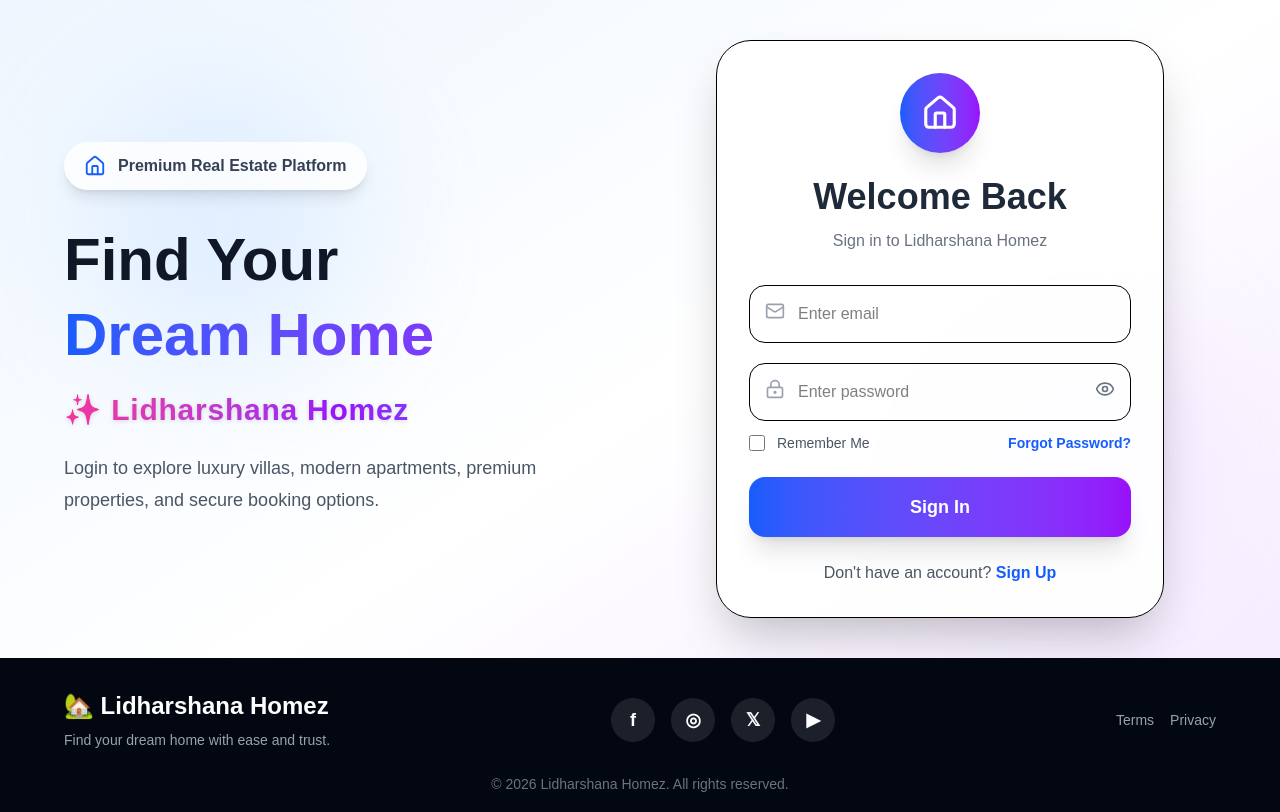
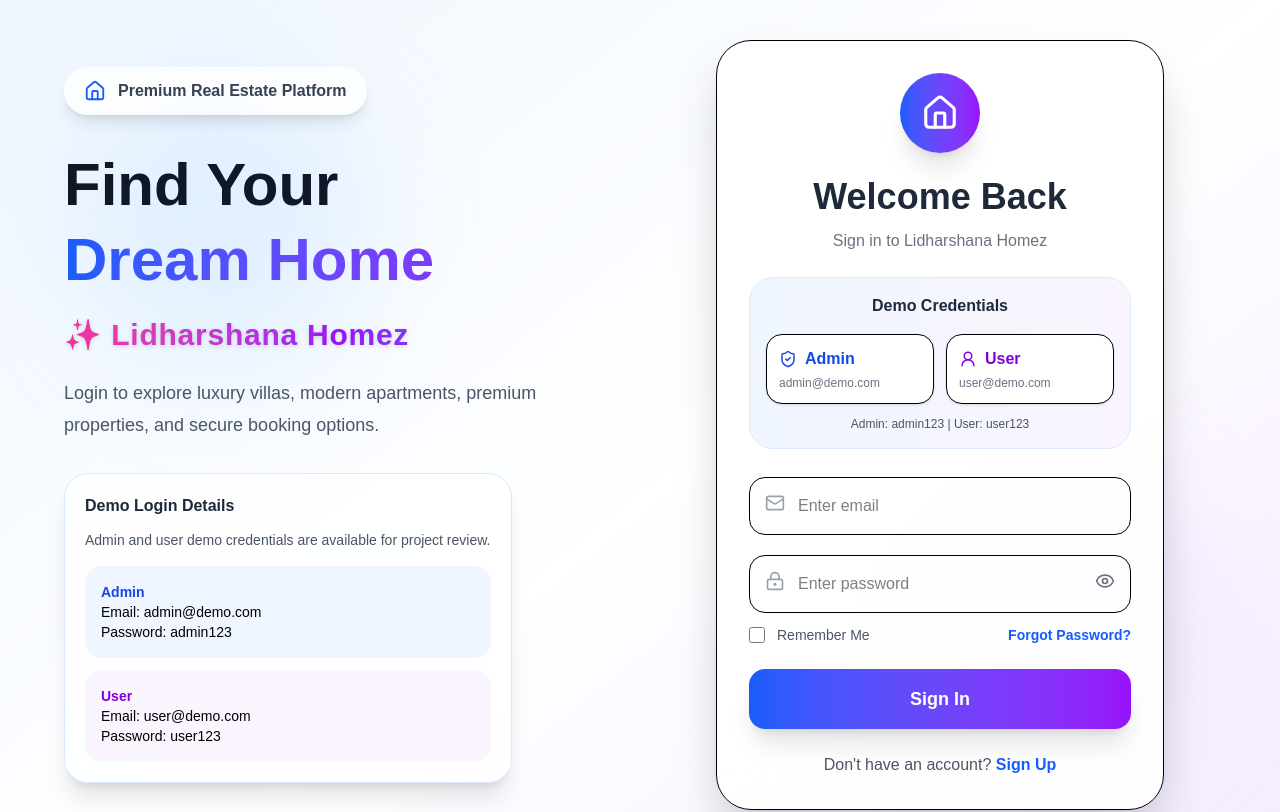
Before and after one commit to sathyasweety3573-max/Real-Estate-Frontend, a React (Vite) app: page /login in a window 1280 px wide. Shown: the top 812 px of the page. Built offline with nearby package versions, Linux system fonts and the light colour scheme.

Commit message:
Demo Credentials

```diff
--- a/src/App.jsx
+++ b/src/App.jsx
@@ -30,25 +30,75 @@ import ProtectedRoute from "./components/ProtectedRoute";
 import { AuthContext } from "./context/AuthContext";
 
 export default function App() {
-  const { loading } = useContext(AuthContext);
+  const { loading, user } =
+    useContext(AuthContext);
 
   if (loading) {
-    return null;
+    return (
+      <div className="min-h-screen flex items-center justify-center bg-gradient-to-br from-blue-50 via-white to-purple-100">
+        <div className="bg-white rounded-3xl shadow-xl px-10 py-8 text-center">
+          <div className="w-14 h-14 border-4 border-blue-600 border-t-transparent rounded-full animate-spin mx-auto"></div>
+
+          <p className="mt-5 text-gray-700 font-bold">
+            Loading App...
+          </p>
+        </div>
+      </div>
+    );
   }
+
+  const loggedUser =
+    user?.user || user;
+
+  const defaultRedirect =
+    loggedUser?.role === "admin"
+      ? "/admin"
+      : loggedUser
+      ? "/home"
+      : "/login";
 
   return (
     <BrowserRouter>
       <Routes>
-        {/* SITE OPEN FIRST PAGE */}
+        {/* DEFAULT PAGE */}
         <Route
           path="/"
-          element={<Navigate to="/login" replace />}
+          element={
+            <Navigate
+              to={defaultRedirect}
+              replace
+            />
+          }
         />
 
-        {/* AUTH */}
-        <Route path="/login" element={<Login />} />
+        {/* AUTH PAGES */}
+        <Route
+          path="/login"
+          element={
+            loggedUser ? (
+              <Navigate
+                to={defaultRedirect}
+                replace
+              />
+            ) : (
+              <Login />
+            )
+          }
+        />
 
-        <Route path="/register" element={<Register />} />
+        <Route
+          path="/register"
+          element={
+            loggedUser ? (
+              <Navigate
+                to={defaultRedirect}
+                replace
+              />
+            ) : (
+              <Register />
+            )
+          }
+        />
 
         <Route
           path="/forgot-password"
@@ -60,7 +110,7 @@ export default function App() {
           element={<ResetPassword />}
         />
 
-        {/* PROTECTED USER PAGES */}
+        {/* USER PROTECTED PAGES */}
         <Route
           path="/home"
           element={
@@ -133,12 +183,27 @@ export default function App() {
           }
         />
 
-        {/* PUBLIC FOOTER PAGES */}
-        <Route path="/terms" element={<Terms />} />
+        {/* PUBLIC PAGES */}
+        <Route
+          path="/terms"
+          element={<Terms />}
+        />
 
-        <Route path="/privacy" element={<Privacy />} />
+        <Route
+          path="/privacy"
+          element={<Privacy />}
+        />
 
-        {/* ADMIN ONLY */}
+        {/* ADMIN ONLY PAGES */}
+        <Route
+          path="/admin"
+          element={
+            <ProtectedRoute adminOnly={true}>
+              <Admin />
+            </ProtectedRoute>
+          }
+        />
+
         <Route
           path="/add-property"
           element={
@@ -148,12 +213,14 @@ export default function App() {
           }
         />
 
+        {/* WRONG URL FALLBACK */}
         <Route
-          path="/admin"
+          path="*"
           element={
-            <ProtectedRoute adminOnly={true}>
-              <Admin />
-            </ProtectedRoute>
+            <Navigate
+              to={defaultRedirect}
+              replace
+            />
           }
         />
       </Routes>
--- a/src/components/Navbar.jsx
+++ b/src/components/Navbar.jsx
@@ -3,6 +3,7 @@ import {
   useLocation,
   useNavigate,
 } from "react-router-dom";
+import { AuthContext } from "../context/AuthContext";
 
 import { motion } from "framer-motion";
 
--- a/src/components/ProtectedRoute.jsx
+++ b/src/components/ProtectedRoute.jsx
@@ -1,65 +1,52 @@
-import { useEffect } from "react";
+import { useContext, useEffect } from "react";
 import { Navigate } from "react-router-dom";
 import toast from "react-hot-toast";
+
+import { AuthContext } from "../context/AuthContext";
 
 export default function ProtectedRoute({
   children,
   adminOnly = false,
 }) {
+  const {
+    user,
+    token,
+    loading,
+  } = useContext(AuthContext);
 
-  const storedUser =
-    localStorage.getItem("user");
-
-  const token =
-    localStorage.getItem("token");
-
-  let parsedUser = null;
-
-  try {
-
-    parsedUser =
-      storedUser
-        ? JSON.parse(storedUser)
-        : null;
-
-  } catch (error) {
-
-    localStorage.removeItem("user");
-    localStorage.removeItem("token");
-
-    parsedUser = null;
-  }
-
-  // SUPPORT BOTH STRUCTURES
-  // { role: "admin" }
-  // { user: { role: "admin" } }
-
-  const user =
-    parsedUser?.user || parsedUser;
+  const loggedUser =
+    user?.user || user;
 
   const notLoggedIn =
-    !user || !token;
+    !loggedUser || !token;
 
   const notAdmin =
     adminOnly &&
-    user?.role !== "admin";
+    loggedUser?.role !== "admin";
 
-  // ONLY ADMIN ERROR TOAST
   useEffect(() => {
-
-    if (notAdmin) {
-
+    if (!loading && notAdmin) {
       toast.error(
         "Only Admin Can Access 🚫"
       );
+    }
+  }, [loading, notAdmin]);
 
-    }
+  if (loading) {
+    return (
+      <div className="min-h-screen flex items-center justify-center bg-gradient-to-br from-blue-50 via-white to-purple-100">
+        <div className="bg-white rounded-3xl shadow-xl px-10 py-8 text-center">
+          <div className="w-14 h-14 border-4 border-blue-600 border-t-transparent rounded-full animate-spin mx-auto"></div>
 
-  }, [notAdmin]);
+          <p className="mt-5 text-gray-700 font-bold">
+            Checking Access...
+          </p>
+        </div>
+      </div>
+    );
+  }
 
-  // NOT LOGGED IN
   if (notLoggedIn) {
-
     return (
       <Navigate
         to="/login"
@@ -68,9 +55,7 @@ export default function ProtectedRoute({
     );
   }
 
-  // NOT ADMIN
   if (notAdmin) {
-
     return (
       <Navigate
         to="/home"
--- a/src/pages/Login.jsx
+++ b/src/pages/Login.jsx
@@ -11,219 +11,221 @@ import {
   LockKeyhole,
   Eye,
   EyeOff,
+  ShieldCheck,
+  UserRound,
 } from "lucide-react";
 
 export default function Login() {
+  const [email, setEmail] = useState("");
+  const [password, setPassword] = useState("");
 
-  const [email, setEmail] =
-    useState("");
+  const [showPassword, setShowPassword] = useState(false);
+  const [rememberMe, setRememberMe] = useState(false);
+  const [loading, setLoading] = useState(false);
 
-  const [password, setPassword] =
-    useState("");
-
-  const [showPassword, setShowPassword] =
-    useState(false);
-
-  const [rememberMe, setRememberMe] =
-    useState(false);
-
-  const [loading, setLoading] =
-    useState(false);
-
-  const { login } =
-    useContext(AuthContext);
-
+  const { login } = useContext(AuthContext);
   const navigate = useNavigate();
 
-  // CLEAR OLD VALUES
   useEffect(() => {
+    const savedRemember = localStorage.getItem("rememberMe");
+    const savedEmail = localStorage.getItem("rememberEmail");
 
-    setEmail("");
-    setPassword("");
-
+    if (savedRemember === "true" && savedEmail) {
+      setEmail(savedEmail);
+      setRememberMe(true);
+    }
   }, []);
 
+  const fillDemoCredentials = (type) => {
+    if (type === "admin") {
+      setEmail("admin@demo.com");
+      setPassword("admin123");
+      toast.success("Admin demo credentials filled");
+    } else {
+      setEmail("user@demo.com");
+      setPassword("user123");
+      toast.success("User demo credentials filled");
+    }
+  };
+
   const handleLogin = async (e) => {
-
     e.preventDefault();
 
-    if (
-      !email.trim() ||
-      !password.trim()
-    ) {
-
-      toast.error(
-        "Please fill all fields"
-      );
-
+    if (!email.trim() || !password.trim()) {
+      toast.error("Please fill all fields");
       return;
     }
 
     try {
-
       setLoading(true);
 
-      const res =
-        await API.post(
-          "/auth/login",
-          {
+      const res = await API.post("/auth/login", {
         email: email.trim(),
         password,
+      });
+
+      if (!res.data?.token || !res.data?.user) {
+        toast.error("Login response invalid");
+        return;
       }
-        );
 
       login(res.data);
 
-      // REMEMBER ME
       if (rememberMe) {
-
-        localStorage.setItem(
-          "rememberMe",
-          "true"
-        );
-
+        localStorage.setItem("rememberMe", "true");
+        localStorage.setItem("rememberEmail", email.trim());
       } else {
-
-        localStorage.removeItem(
-          "rememberMe"
-        );
+        localStorage.removeItem("rememberMe");
+        localStorage.removeItem("rememberEmail");
       }
 
-      toast.success(
-        "Login Successful ✅"
-      );
+      toast.success("Login Successful ✅");
 
-      navigate("/home", {
-        replace: true,
-      });
+      const role = res.data.user.role;
 
+      if (role === "admin") {
+        navigate("/admin", { replace: true });
+      } else {
+        navigate("/home", { replace: true });
+      }
     } catch (err) {
-
       const message =
         err.response?.data?.message ||
         "Invalid Email or Password ❌";
 
       toast.error(message);
-
     } finally {
-
       setLoading(false);
-
     }
   };
 
   return (
     <div className="min-h-screen bg-gradient-to-br from-blue-50 via-white to-purple-100 flex flex-col">
-
       <div className="flex-1 px-5 py-10 flex items-center justify-center relative overflow-hidden">
-
-        {/* BG */}
-
         <div className="absolute top-20 left-20 w-72 h-72 bg-blue-300 rounded-full blur-3xl opacity-20"></div>
-
         <div className="absolute bottom-20 right-20 w-72 h-72 bg-purple-300 rounded-full blur-3xl opacity-20"></div>
 
         <div className="relative z-10 max-w-6xl w-full grid lg:grid-cols-2 gap-12 items-center">
-
           {/* LEFT */}
-
           <motion.div
-            initial={{
-              opacity: 0,
-              x: -40,
-            }}
-            animate={{
-              opacity: 1,
-              x: 0,
-            }}
+            initial={{ opacity: 0, x: -40 }}
+            animate={{ opacity: 1, x: 0 }}
             className="hidden lg:block"
           >
-
             <div className="inline-flex items-center gap-3 bg-white/80 px-5 py-3 rounded-full shadow-lg">
-
-              <Home
-                className="text-blue-600"
-                size={22}
-              />
-
+              <Home className="text-blue-600" size={22} />
               <span className="font-semibold text-gray-700">
                 Premium Real Estate Platform
               </span>
-
             </div>
 
             <h1 className="mt-8 text-6xl font-extrabold leading-tight text-gray-900">
+              Find Your
+              <span className="block bg-gradient-to-r from-blue-600 to-purple-600 bg-clip-text text-transparent">
+                Dream Home
+              </span>
+            </h1>
 
-              Find Your
-
-              <span className="block bg-gradient-to-r from-blue-600 to-purple-600 bg-clip-text text-transparent">
-
-                Dream Home
-
-              </span>
-
-            </h1>
             <h2 className="mt-5 text-2xl md:text-3xl font-extrabold bg-gradient-to-r from-pink-500 via-purple-600 to-blue-600 bg-clip-text text-transparent tracking-wide drop-shadow-sm">
               ✨ Lidharshana Homez
             </h2>
+
             <p className="mt-6 text-lg text-gray-600 leading-8 max-w-lg">
-
-              Login to explore luxury villas,
-              modern apartments,
-              premium properties,
-              and secure booking options.
-
+              Login to explore luxury villas, modern apartments,
+              premium properties, and secure booking options.
             </p>
 
+            <div className="mt-8 bg-white/80 border border-blue-100 rounded-3xl p-5 shadow-xl max-w-md">
+              <h3 className="font-extrabold text-gray-800 mb-3">
+                Demo Login Details
+              </h3>
+
+              <p className="text-sm text-gray-600">
+                Admin and user demo credentials are available for project review.
+              </p>
+
+              <div className="mt-4 space-y-3 text-sm">
+                <div className="bg-blue-50 rounded-2xl p-4">
+                  <p className="font-bold text-blue-700">Admin</p>
+                  <p>Email: admin@demo.com</p>
+                  <p>Password: admin123</p>
+                </div>
+
+                <div className="bg-purple-50 rounded-2xl p-4">
+                  <p className="font-bold text-purple-700">User</p>
+                  <p>Email: user@demo.com</p>
+                  <p>Password: user123</p>
+                </div>
+              </div>
+            </div>
           </motion.div>
 
           {/* RIGHT */}
-
           <motion.div
-            initial={{
-              opacity: 0,
-              y: 40,
-            }}
-            animate={{
-              opacity: 1,
-              y: 0,
-            }}
+            initial={{ opacity: 0, y: 40 }}
+            animate={{ opacity: 1, y: 0 }}
             className="w-full max-w-md mx-auto bg-white/90 backdrop-blur-2xl rounded-[35px] shadow-2xl border p-8"
           >
-
             <div className="flex justify-center">
-
               <div className="w-20 h-20 rounded-full bg-gradient-to-r from-blue-600 to-purple-600 flex items-center justify-center shadow-xl">
-
-                <Home
-                  size={38}
-                  className="text-white"
-                />
-
+                <Home size={38} className="text-white" />
               </div>
-
             </div>
 
             <h1 className="text-4xl font-extrabold text-center mt-6 text-gray-800">
-
               Welcome Back
-
             </h1>
 
             <p className="text-center text-gray-500 mt-3">
+              Sign in to Lidharshana Homez
+            </p>
 
-              Sign in to Lidharshana Homez
+            {/* DEMO CREDENTIALS */}
+            <div className="mt-6 bg-gradient-to-r from-blue-50 to-purple-50 border border-blue-100 rounded-3xl p-4">
+              <h3 className="text-center font-extrabold text-gray-800 mb-4">
+                Demo Credentials
+              </h3>
 
+              <div className="grid grid-cols-2 gap-3">
+                <button
+                  type="button"
+                  onClick={() => fillDemoCredentials("admin")}
+                  className="rounded-2xl bg-white border hover:border-blue-500 shadow-sm p-3 transition text-left"
+                >
+                  <div className="flex items-center gap-2 font-bold text-blue-700">
+                    <ShieldCheck size={18} />
+                    Admin
+                  </div>
+                  <p className="text-xs text-gray-500 mt-1">
+                    admin@demo.com
                   </p>
+                </button>
+
+                <button
+                  type="button"
+                  onClick={() => fillDemoCredentials("user")}
+                  className="rounded-2xl bg-white border hover:border-purple-500 shadow-sm p-3 transition text-left"
+                >
+                  <div className="flex items-center gap-2 font-bold text-purple-700">
+                    <UserRound size={18} />
+                    User
+                  </div>
+                  <p className="text-xs text-gray-500 mt-1">
+                    user@demo.com
+                  </p>
+                </button>
+              </div>
+
+              <div className="mt-3 text-xs text-gray-600 text-center">
+                Admin: admin123 | User: user123
+              </div>
+            </div>
 
             <form
               onSubmit={handleLogin}
               autoComplete="off"
-              className="mt-8"
+              className="mt-7"
             >
-
-              {/* FAKE INPUTS */}
-
               <input
                 type="text"
                 name="fakeusernameremembered"
@@ -237,9 +239,7 @@ export default function Login() {
               />
 
               {/* EMAIL */}
-
               <div className="relative mb-5">
-
                 <Mail
                   size={20}
                   className="absolute left-4 top-4 text-gray-400"
@@ -251,82 +251,50 @@ export default function Login() {
                   autoComplete="new-email"
                   placeholder="Enter email"
                   value={email}
-                  onChange={(e) =>
-                    setEmail(
-                      e.target.value
-                    )
-                  }
+                  onChange={(e) => setEmail(e.target.value)}
                   className="w-full pl-12 pr-4 py-4 rounded-2xl border outline-none focus:ring-2 focus:ring-blue-500"
                 />
-
               </div>
 
               {/* PASSWORD */}
-
               <div className="relative mb-3">
-
                 <LockKeyhole
                   size={20}
                   className="absolute left-4 top-4 text-gray-400"
                 />
 
                 <input
-                  type={
-                    showPassword
-                      ? "text"
-                      : "password"
-                  }
+                  type={showPassword ? "text" : "password"}
                   name="user-password"
                   autoComplete="new-password"
                   placeholder="Enter password"
                   value={password}
-                  onChange={(e) =>
-                    setPassword(
-                      e.target.value
-                    )
-                  }
+                  onChange={(e) => setPassword(e.target.value)}
                   className="w-full pl-12 pr-12 py-4 rounded-2xl border outline-none focus:ring-2 focus:ring-blue-500"
                 />
 
                 <button
                   type="button"
-                  onClick={() =>
-                    setShowPassword(
-                      !showPassword
-                    )
-                  }
+                  onClick={() => setShowPassword(!showPassword)}
                   className="absolute right-4 top-4 text-gray-500 cursor-pointer"
                 >
-
-                  {showPassword
-                    ? <EyeOff size={20} />
-                    : <Eye size={20} />}
-
+                  {showPassword ? <EyeOff size={20} /> : <Eye size={20} />}
                 </button>
-
               </div>
 
               {/* REMEMBER + FORGOT */}
-
               <div className="flex items-center justify-between mt-3 mb-6">
-
                 <label className="flex items-center gap-3 cursor-pointer">
-
                   <input
                     type="checkbox"
                     checked={rememberMe}
-                    onChange={(e) =>
-                      setRememberMe(
-                        e.target.checked
-                      )
-                    }
+                    onChange={(e) => setRememberMe(e.target.checked)}
                     className="w-4 h-4 accent-blue-600"
                   />
 
                   <span className="text-sm text-gray-600 font-medium">
                     Remember Me
                   </span>
-
                 </label>
 
                 <Link
@@ -335,52 +303,35 @@ export default function Login() {
                 >
                   Forgot Password?
                 </Link>
-
               </div>
 
               {/* BUTTON */}
-
               <button
                 type="submit"
                 disabled={loading}
                 className="w-full bg-gradient-to-r from-blue-600 to-purple-600 text-white py-4 rounded-2xl text-lg font-bold shadow-xl disabled:opacity-50 hover:scale-[1.02] transition cursor-pointer"
               >
-
-                {loading
-                  ? "Signing In..."
-                  : "Sign In"}
-
+                {loading ? "Signing In..." : "Sign In"}
               </button>
-
             </form>
 
             <p className="text-center text-gray-600 mt-6">
-
               Don't have an account?{" "}
-
               <Link
                 to="/register"
                 className="text-blue-600 font-semibold hover:underline cursor-pointer"
               >
                 Sign Up
               </Link>
-
             </p>
-
           </motion.div>
-
         </div>
-
       </div>
 
       {/* FOOTER */}
-
       <footer className="bg-gray-950 text-white px-6 py-8">
-
         <div className="max-w-6xl mx-auto flex flex-col md:flex-row justify-between items-center gap-6">
-
           <div className="text-center md:text-left">
-
             <h2 className="text-2xl font-extrabold">
               🏡 Lidharshana Homez
             </h2>
@@ -388,22 +339,16 @@ export default function Login() {
             <p className="text-gray-400 text-sm mt-2">
               Find your dream home with ease and trust.
             </p>
-
           </div>
 
-          {/* SOCIAL */}
-
           <div className="flex gap-4">
-
             <a
               href="https://www.facebook.com"
               target="_blank"
               rel="noopener noreferrer"
               className="bg-white/10 w-11 h-11 rounded-full hover:bg-blue-600 transition flex items-center justify-center"
             >
-              <span className="text-lg font-bold">
-                f
-              </span>
+              <span className="text-lg font-bold">f</span>
             </a>
 
             <a
@@ -412,9 +357,7 @@ export default function Login() {
               rel="noopener noreferrer"
               className="bg-white/10 w-11 h-11 rounded-full hover:bg-pink-600 transition flex items-center justify-center"
             >
-              <span className="text-lg font-bold">
-                ◎
-              </span>
+              <span className="text-lg font-bold">◎</span>
             </a>
 
             <a
@@ -423,9 +366,7 @@ export default function Login() {
               rel="noopener noreferrer"
               className="bg-white/10 w-11 h-11 rounded-full hover:bg-sky-500 transition flex items-center justify-center"
             >
-              <span className="text-lg font-bold">
-                𝕏
-              </span>
+              <span className="text-lg font-bold">𝕏</span>
             </a>
 
             <a
@@ -434,46 +375,25 @@ export default function Login() {
               rel="noopener noreferrer"
               className="bg-white/10 w-11 h-11 rounded-full hover:bg-red-600 transition flex items-center justify-center"
             >
-              <span className="text-lg font-bold">
-                ▶
-              </span>
+              <span className="text-lg font-bold">▶</span>
             </a>
-
           </div>
 
-          {/* LINKS */}
-
           <div className="flex gap-4 text-sm text-gray-400">
-
-            <Link
-              to="/terms"
-              className="hover:text-white"
-            >
+            <Link to="/terms" className="hover:text-white">
               Terms
             </Link>
 
-            <Link
-              to="/privacy"
-              className="hover:text-white"
-            >
+            <Link to="/privacy" className="hover:text-white">
               Privacy
             </Link>
-
           </div>
-
         </div>
 
         <p className="text-center text-gray-500 text-sm mt-6">
-
-          © {new Date().getFullYear()}
-          {" "}
-          Lidharshana Homez.
-          All rights reserved.
-
+          © {new Date().getFullYear()} Lidharshana Homez. All rights reserved.
         </p>
-
       </footer>
-
     </div>
   );
 }
```
Also changed, not shown: src/context/AuthContext.jsx (+151 -34 lines). Lines whose indentation alone changed are shown as unchanged.
